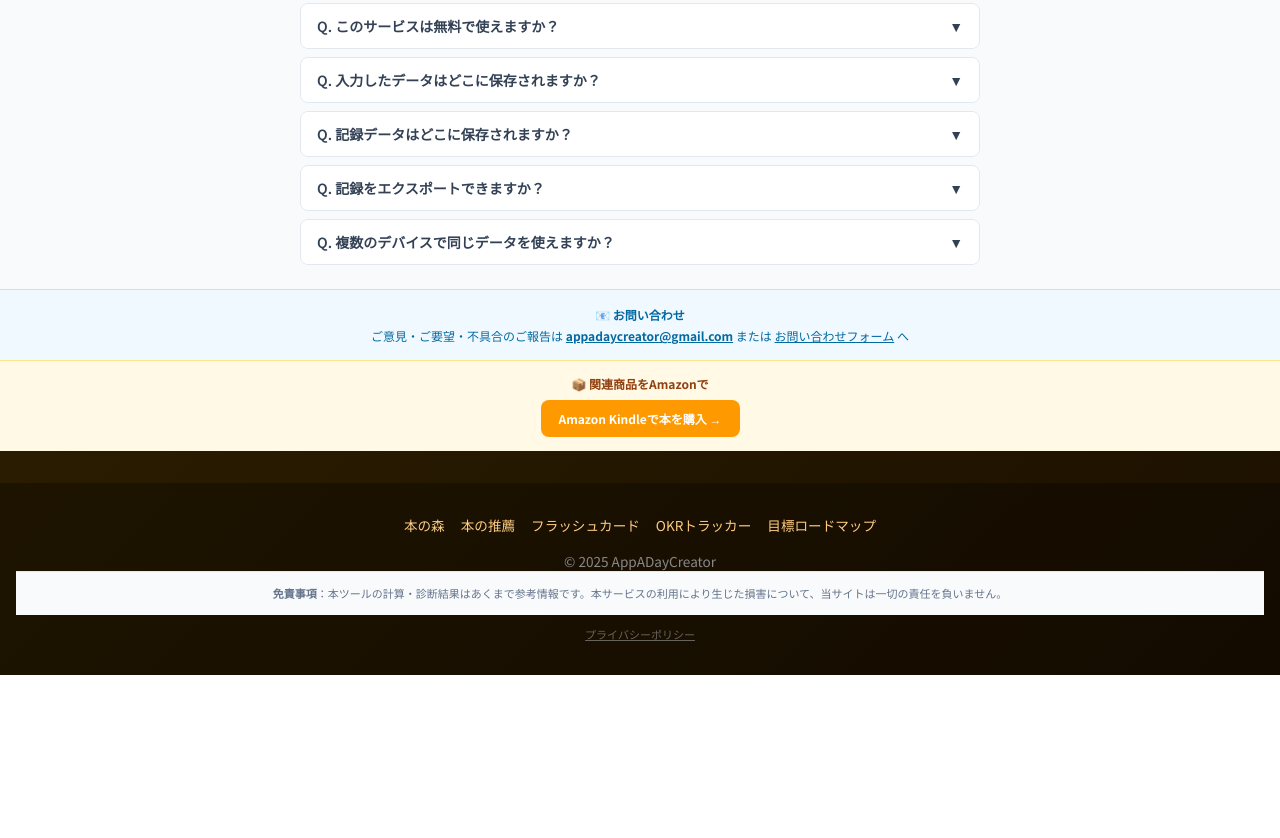
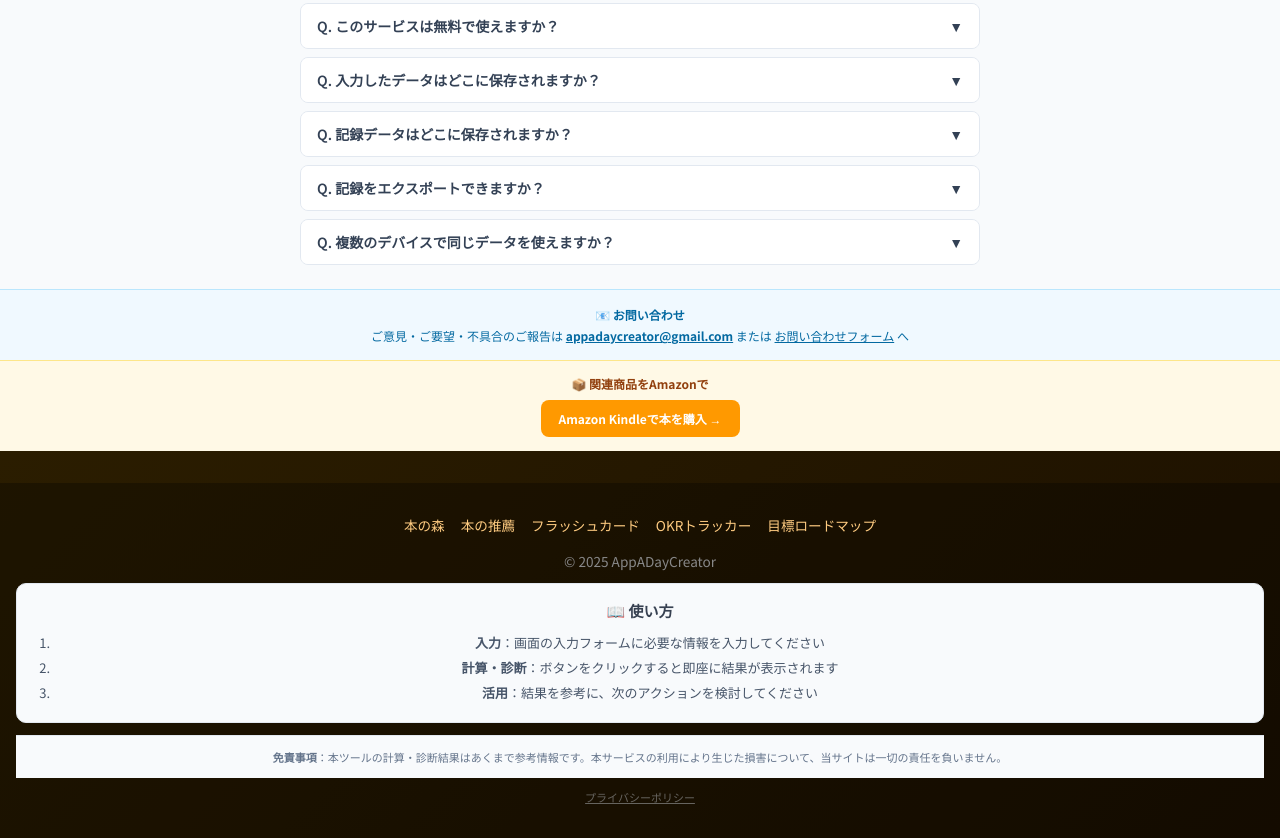
Before and after one commit to appadaycreator/reading-pace-tracker, a plain HTML site: page index.html in a window 1280 px wide. Shown: the part 1698-2536 px from the top of the page. Before the commit the page ends 2373 px from the top, so only its background shows below. Drawn offline with Linux system fonts and the light colour scheme.

Commit message:
canonical追加・使い方3ステップ追加（E4+2/B2+3点）

```diff
--- a/index.html
+++ b/index.html
@@ -274,7 +274,17 @@
     <a href="https://appadaycreator.github.io/goal-roadmap-maker/">目標ロードマップ</a>
   </div>
   <p>© 2025 AppADayCreator</p>
-<div style="background:#f8fafc;border-top:1px solid #e2e8f0;padding:12px 16px;margin:0;font-size:11px;color:#64748b;text-align:center;line-height:1.7;">
+
+        <!-- 使い方セクション（B2: 使い方3ステップ）-->
+        <div style="background:#f8fafc;border:1px solid #e2e8f0;border-radius:10px;padding:16px;margin:12px 0;">
+            <h2 style="font-size:15px;font-weight:700;margin-bottom:10px;color:#374151;">📖 使い方</h2>
+            <ol style="padding-left:20px;font-size:13px;color:#475569;line-height:1.9;">
+                <li><strong>入力</strong>：画面の入力フォームに必要な情報を入力してください</li>
+                <li><strong>計算・診断</strong>：ボタンをクリックすると即座に結果が表示されます</li>
+                <li><strong>活用</strong>：結果を参考に、次のアクションを検討してください</li>
+            </ol>
+        </div>
+        <div style="background:#f8fafc;border-top:1px solid #e2e8f0;padding:12px 16px;margin:0;font-size:11px;color:#64748b;text-align:center;line-height:1.7;">
   <strong>免責事項</strong>：本ツールの計算・診断結果はあくまで参考情報です。本サービスの利用により生じた損害について、当サイトは一切の責任を負いません。
 </div>
   <div style="margin-top:8px;"><a href="privacy-policy.html" style="color:inherit;font-size:11px;opacity:0.7;text-decoration:underline;">プライバシーポリシー</a></div>
```
